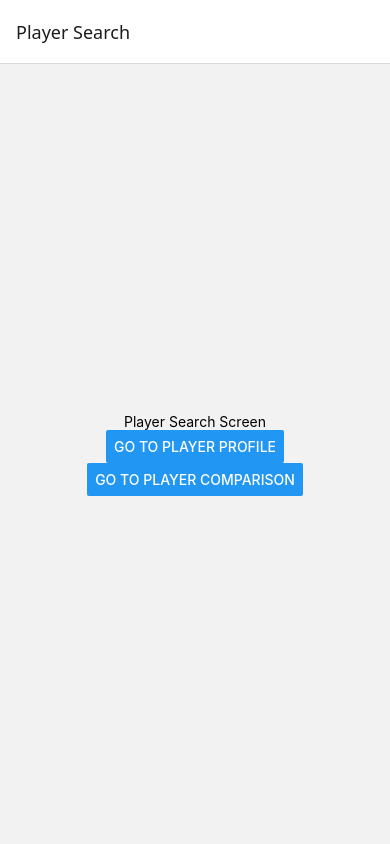
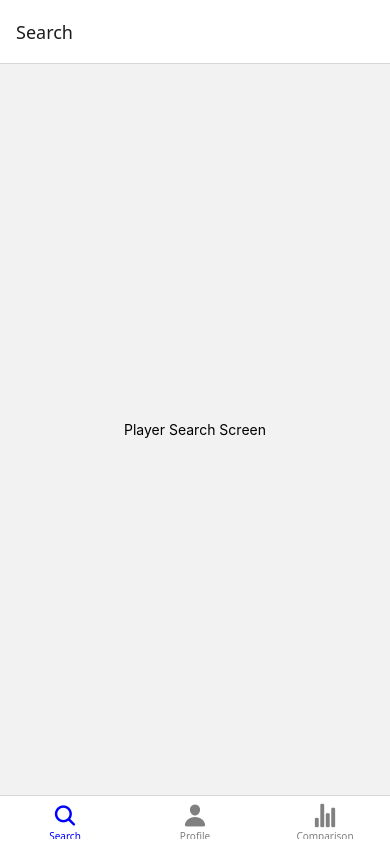
Before and after one commit to moreland99/NBAStatsApp, a React Native app: screen /PlayerSearch in a window 390 px wide. Built offline with nearby package versions, Linux system fonts and the light colour scheme.

Commit message:
bottom nav bars

```diff
--- a/App.js
+++ b/App.js
@@ -1,33 +1,41 @@
-import { StatusBar } from 'expo-status-bar';
+import React from 'react';
 import { NavigationContainer } from '@react-navigation/native';
-import { createStackNavigator } from '@react-navigation/stack';
+import { createBottomTabNavigator } from '@react-navigation/bottom-tabs';
+import { Ionicons } from '@expo/vector-icons';
+
 import PlayerSearchScreen from './src/screens/PlayerSearchScreen';
 import PlayerProfileScreen from './src/screens/PlayerProfileScreen';
 import PlayerComparisonScreen from './src/screens/PlayerComparisonScreen';
 
-const Stack = createStackNavigator();
+const Tab = createBottomTabNavigator();
 
 export default function App() {
   return (
     <NavigationContainer>
-      <StatusBar style="auto" />
-      <Stack.Navigator initialRouteName="PlayerSearch">
-        <Stack.Screen
-          name="PlayerSearch"
-          component={PlayerSearchScreen}
-          options={{ title: 'Player Search' }}
-        />
-        <Stack.Screen
-          name="PlayerProfile"
-          component={PlayerProfileScreen}
-          options={{ title: 'Player Profile' }}
-        />
-        <Stack.Screen
-          name="PlayerComparison"
-          component={PlayerComparisonScreen}
-          options={{ title: 'Player Comparison' }}
-        />
-      </Stack.Navigator>
+      <Tab.Navigator
+        initialRouteName="PlayerSearch"
+        screenOptions={({ route }) => ({
+          tabBarIcon: ({ color, size }) => {
+            let iconName;
+
+            if (route.name === 'PlayerSearch') {
+              iconName = 'search';
+            } else if (route.name === 'PlayerProfile') {
+              iconName = 'person';
+            } else if (route.name === 'PlayerComparison') {
+              iconName = 'stats-chart';
+            }
+
+            return <Ionicons name={iconName} size={size} color={color} />;
+          },
+          tabBarActiveTintColor: 'blue',
+          tabBarInactiveTintColor: 'gray',
+        })}
+      >
+        <Tab.Screen name="PlayerSearch" component={PlayerSearchScreen} options={{ title: 'Search' }} />
+        <Tab.Screen name="PlayerProfile" component={PlayerProfileScreen} options={{ title: 'Profile' }} />
+        <Tab.Screen name="PlayerComparison" component={PlayerComparisonScreen} options={{ title: 'Comparison' }} />
+      </Tab.Navigator>
     </NavigationContainer>
   );
 }
--- a/package.json
+++ b/package.json
@@ -9,6 +9,7 @@
     "web": "expo start --web"
   },
   "dependencies": {
+    "@react-navigation/bottom-tabs": "^7.0.1",
     "@react-navigation/native": "^7.0.0",
     "@react-navigation/stack": "^7.0.0",
     "expo": "~51.0.28",
--- a/src/screens/PlayerSearchScreen.js
+++ b/src/screens/PlayerSearchScreen.js
@@ -1,18 +1,10 @@
 import React from 'react';
 import { View, Text, Button, StyleSheet } from 'react-native';
 
-const PlayerSearchScreen = ({ navigation }) => {
+const PlayerSearchScreen = () => {
   return (
     <View style={styles.container}>
       <Text>Player Search Screen</Text>
-      <Button
-        title="Go to Player Profile"
-        onPress={() => navigation.navigate('PlayerProfile')}
-      />
-      <Button
-        title="Go to Player Comparison"
-        onPress={() => navigation.navigate('PlayerComparison')}
-      />
     </View>
   );
 };
```
Also changed, not shown: 1 other file (tests, documents, lock files or other folders).
